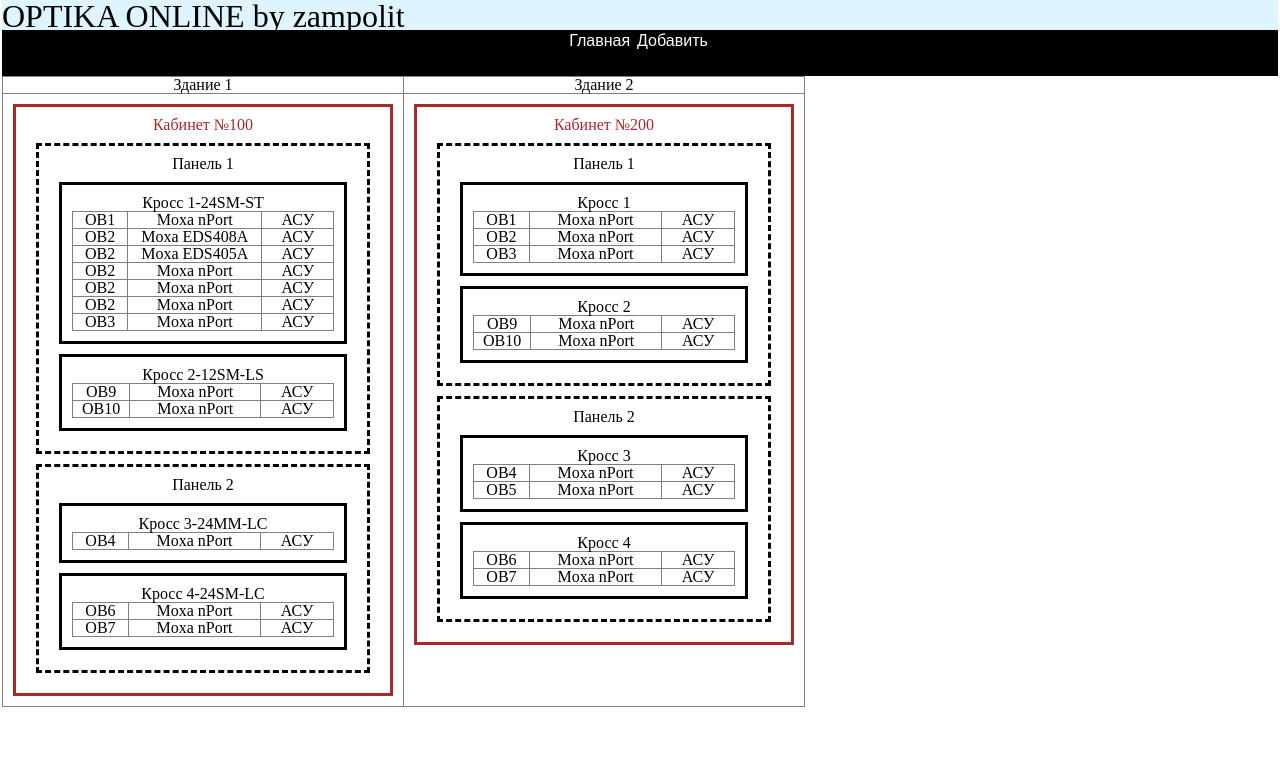
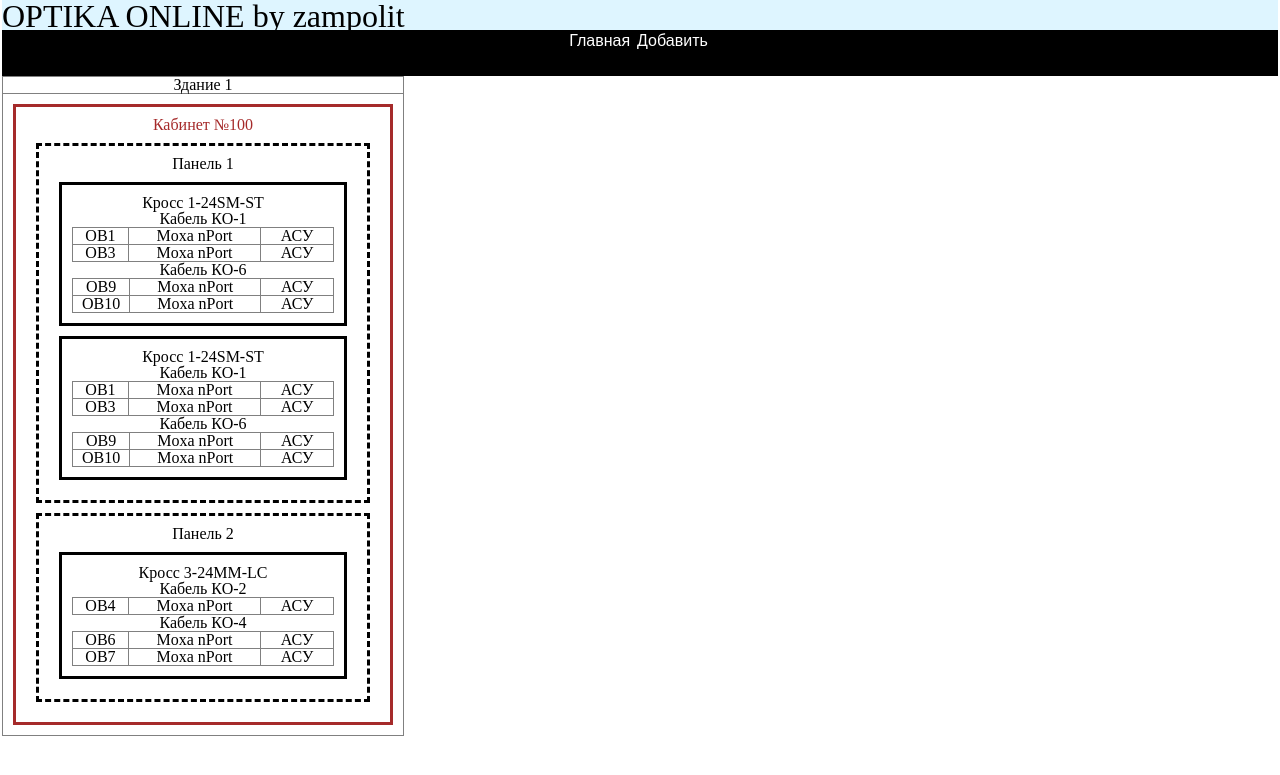
Before and after one commit to zampolitx/Optika_online, a Flask app: page / in a window 1280 px wide. Shown: the top 775 px of the page. Run offline with Flask 2, Linux system fonts and the light colour scheme; data comes from the database, SQL or seed files in the repository; lists and menus that the app fills with data are empty.

Commit message:
Начало работы с БД

```diff
--- /dev/null
+++ b/Building.py
@@ -0,0 +1,20 @@
+from Parlor import Parlor
+class Building:
+    def __init__(self, db):
+        self.__db = db
+        self.__cur = db.cursor()
+
+    def getBuilding(self):
+        sql="""SELECT * FROM building"""
+        try:
+            self.__cur.execute(sql)
+            res=self.__cur.fetchall()
+            if res:
+                d={}
+                for i in res:
+                    d[i[1]]=Parlor.getParlor(i[0], i[1])
+                    print(d)
+                return res
+        except:
+            print("Ошибка чтения базы данных")
+        return [1]
--- a/main.py
+++ b/main.py
@@ -1,6 +1,7 @@
 from flask import Flask, render_template, request, flash, g, url_for
 import sqlite3, os, re
 from FDataBase import FDataBase
+from Building import Building
 # Конфигурация приложения
 DATABASE = '/tmp/flsite.db'
 DEBUG = True
@@ -31,52 +32,34 @@ def get_db():
 def index():
     db = get_db()
     dbase=FDataBase(db)         #FDataBase - это класс, dbase - экземляр класса FDataBase
-    xxx=dbase.getParlor()     # Возвращает коллекцию из словарей
-    print(xxx[3][1])
-    print(xxx)
+    mydbase=Building(db)
+    parlor2=mydbase.getBuilding()     # Возвращает коллекцию из словарей
     parlor1={'Здание 1':
                  [{'100':
                        [{'Панель 1':
                              [{'Кросс 1-24SM-ST':
+                                   [{'Кабель КО-1':
+                                         [{'ОВ1': [{'device': 'Moxa nPort', 'system': 'АСУ'}]},
+                                          {'ОВ3': [{'device': 'Moxa nPort', 'system': 'АСУ'}]}]},
+                                    {'Кабель КО-6':
+                                         [{'ОВ9': [{'device': 'Moxa nPort', 'system': 'АСУ'}]},
+                                          {'ОВ10': [{'device': 'Moxa nPort', 'system': 'АСУ'}]}]}]},
+
+                            {'Кросс 1-24SM-ST':
+                                [{'Кабель КО-1':
                                    [{'ОВ1': [{'device': 'Moxa nPort', 'system': 'АСУ'}]},
-                                    {'ОВ2': [{'device': 'Moxa EDS408A', 'system': 'АСУ'}]},
-                                    {'ОВ2': [{'device': 'Moxa EDS405A', 'system': 'АСУ'}]},
-                                    {'ОВ2': [{'device': 'Moxa nPort', 'system': 'АСУ'}]},
-                                    {'ОВ2': [{'device': 'Moxa nPort', 'system': 'АСУ'}]},
-                                    {'ОВ2': [{'device': 'Moxa nPort', 'system': 'АСУ'}]},
                                     {'ОВ3': [{'device': 'Moxa nPort', 'system': 'АСУ'}]}]},
-                              {'Кросс 2-12SM-LS':
+                                {'Кабель КО-6':
                                    [{'ОВ9': [{'device': 'Moxa nPort', 'system': 'АСУ'}]},
-                                    {'ОВ10': [{'device': 'Moxa nPort', 'system': 'АСУ'}]}]}]},
+                                    {'ОВ10': [{'device': 'Moxa nPort', 'system': 'АСУ'}]}]}]}]},
                         {'Панель 2':
-                             [{'Кросс 3-24MM-LC':
+                            [{'Кросс 3-24MM-LC':
+                                [{'Кабель КО-2':
                                    [{'ОВ4': [{'device': 'Moxa nPort', 'system': 'АСУ'}]}]},
-                              {'Кросс 4-24SM-LC':
+                                {'Кабель КО-4':
                                    [{'ОВ6': [{'device': 'Moxa nPort', 'system': 'АСУ'}]},
-                                    {'ОВ7': [{'device': 'Moxa nPort', 'system': 'АСУ'}]}]}]}]}],  # Список строк из базы данных (вторая строка)
+                                    {'ОВ7': [{'device': 'Moxa nPort', 'system': 'АСУ'}]}]}]}]}]}]}  # Список строк из базы данных (вторая строка)
 
-            'Здание 2':
-                [{'200':
-                    [{'Панель 1':
-                            [{'Кросс 1':
-                                [{'ОВ1': [{'device': 'Moxa nPort', 'system': 'АСУ'}]},
-                                {'ОВ2': [{'device': 'Moxa nPort', 'system': 'АСУ'}]},
-                                {'ОВ3': [{'device': 'Moxa nPort', 'system': 'АСУ'}]}]},
-                            {'Кросс 2':
-                                [{'ОВ9': [{'device': 'Moxa nPort', 'system': 'АСУ'}]},
-                                {'ОВ10': [{'device': 'Moxa nPort', 'system': 'АСУ'}]}]}]},
-                    {'Панель 2':
-                            [{'Кросс 3':
-                                [{'ОВ4': [{'device': 'Moxa nPort', 'system': 'АСУ'}]},
-                                {'ОВ5': [{'device': 'Moxa nPort', 'system': 'АСУ'}]}]},
-                            {'Кросс 4':
-                                [{'ОВ6': [{'device': 'Moxa nPort', 'system': 'АСУ'}]},
-                                {'ОВ7': [{'device': 'Moxa nPort', 'system': 'АСУ'}]}]}]}]}]}
-    for key, value in parlor1.items():
-        print(type(value))
-        for v in value:
-            print(list(v.keys()))
-    parlor2=[xxx[0], xxx[2]]    # Список строк из базы данных (первая и третья строка)
     return render_template('index.html', title="Optika-главная", menu=dbase.getMenu(), building=dbase.getBuilding(), parlor=parlor1)
 
 @app.route("/add", methods=['GET', 'POST'])
--- a/templates/base.html
+++ b/templates/base.html
@@ -42,15 +42,22 @@
                             {% for cross_key, cross_val in cross_dict.items() %}
                                 <div class="cross">                 <!--div это кросс -->
                                     <h5>{{cross_key}}</h5>
-                                    <table class="internal_table">
-                                        {% for opt_dict in cross_val %}
-                                        {% for opt_key, opt_val in opt_dict.items() %}
+                                    {% for cable_dict in cross_val %}
+                                    {% for cable_key, cable_val in cable_dict.items() %}
+                                        <div class="cable">
+                                        <h5>{{cable_key}}</h5>
+                                        <table class="internal_table">
+                                            {% for opt_dict in cable_val %}
+                                            {% for opt_key, opt_val in opt_dict.items() %}
                                             {% for vol_dict in opt_val %}
                                                 <tr><th class="vol_num">{{opt_key}}</th> <th class="vol_device">{{vol_dict['device']}}</th> <th class="vol_system"> {{vol_dict['system']}} </th></tr>
                                             {% endfor %}
-                                        {% endfor %}
-                                        {% endfor %}
-                                    </table>
+                                            {% endfor %}
+                                            {% endfor %}
+                                        </table>
+                                        </div>
+                                    {% endfor %}
+                                    {% endfor %}
                                 </div>
                             {% endfor %}
                             {% endfor %}
```
Also changed, not shown: Parlor.py (added, +15 -0 lines), test.py (+12 -0 lines).
